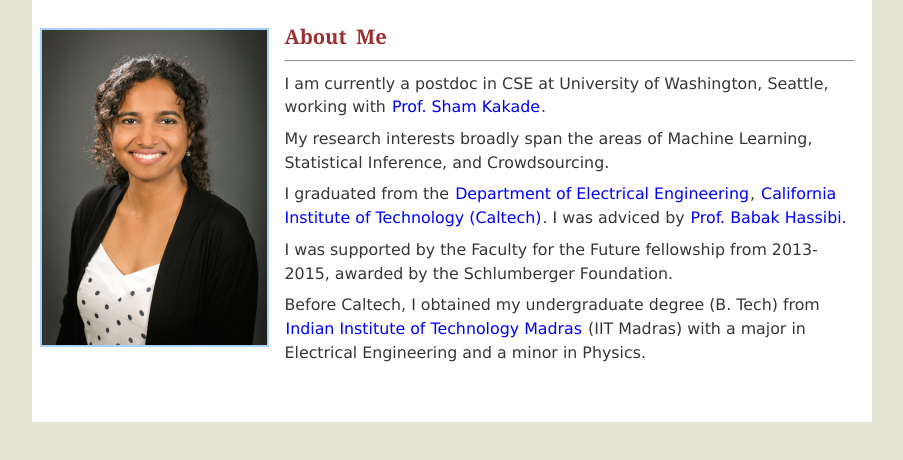
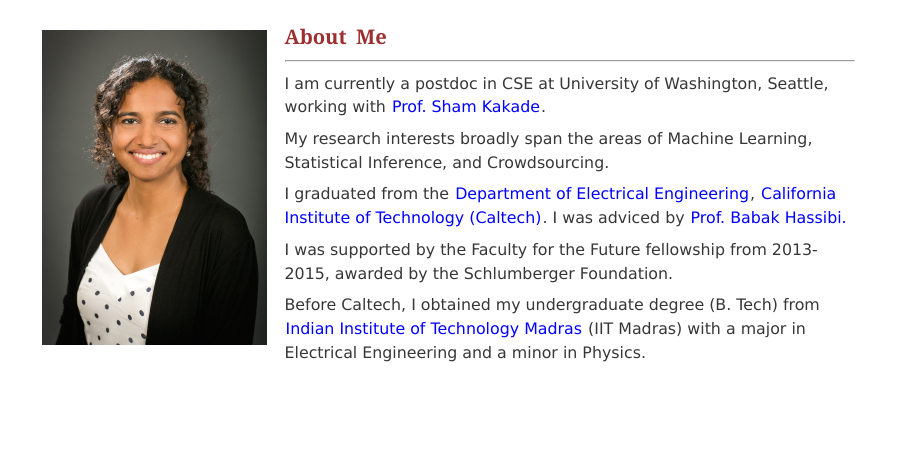
Before and after one commit to ramyakv/ramyakv.github.io, a plain HTML site: page index.html in a window 1280 px wide. Shown: the part 172-632 px from the top of the page, without its empty margins (188-1091 px from the left). Drawn offline with Linux system fonts and the light colour scheme.

Commit message:
updating css files

```diff
--- a/css/blossom_v07_custom.css
+++ b/css/blossom_v07_custom.css
@@ -11,35 +11,16 @@
 */
 
 /* page background */
-body { background-color: #E4E4D2; }
-
-/* cover picture */
-/*#inner_cover { background-image: url("../images/cover_blossom.jpg"); }*/
-
-
-/* area next to the cover image: */
-/* #cover { background-color: #D9ECFD; } */
-
+body { background-color: #FFFFFF; }
 
 /* image colors: */
 .image {
-	background-color: #A5D1FA;
+	background-color: #FFFFFF;
 }
 
 .image:hover {
-	background-color: #844816;
+	background-color: #FFFFFF;
 }
-
-/* navigation */
-/*
- #inner_header ul li a:hover, #inner_header ul li a:active {
-	background-color: #844816;
-	color: #FFFFFF;
-	border-right: 1px solid #9D6D45;
-	border-bottom: 1px solid #9D6D45;
-	padding: 2px 2px 2px 2px;
-}
-*/
 
 /* content link colors */
 #content a:hover, #content a:active {
```
